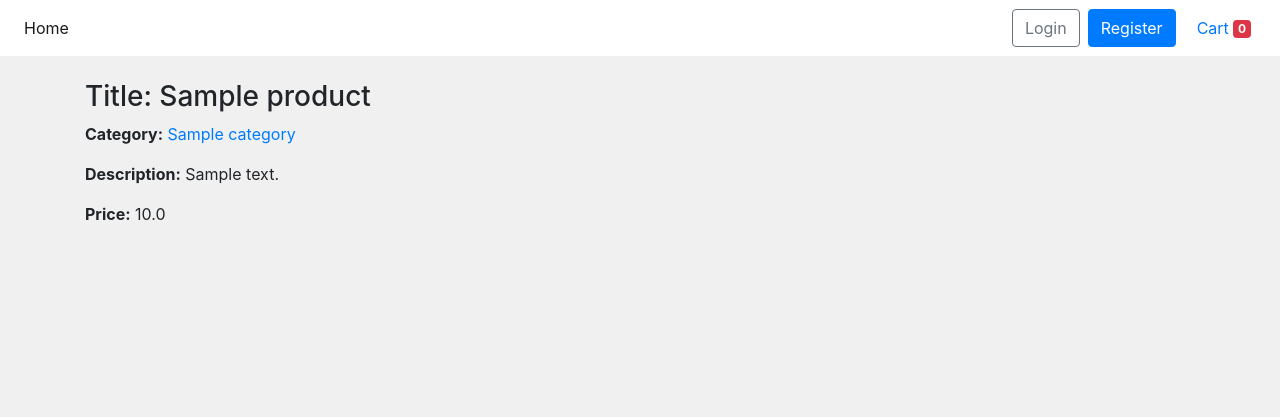
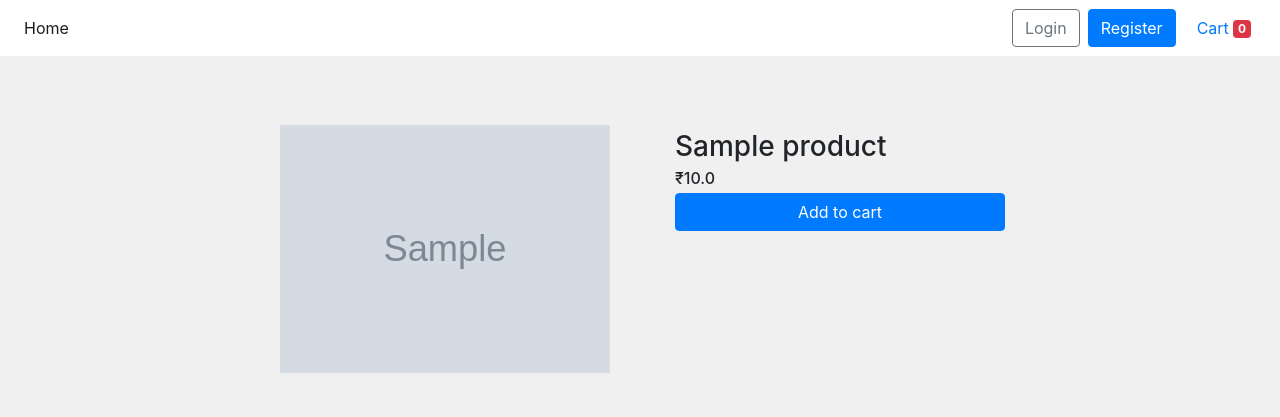
Before and after one commit to arihant-001/django-cart, a Django app: page /catalog/product/1/ in a window 1280 px wide. Shown: the top 417 px of the page. Run offline with Django 3.2, Linux system fonts and the light colour scheme; tables that the repository leaves empty hold one stand-in row (values such as "Sample post"); grey boxes marked "Sample" are stand-in pictures; data that the repository does not hold is empty; some libraries are stand-ins or nearby versions.

Commit message:
added product detail page

```diff
--- a/cart/templates/cart/cart_detail.html
+++ b/cart/templates/cart/cart_detail.html
@@ -35,9 +35,6 @@
                         </div>
                     </div>
                 </div>
-                <div class="col-4 col-md-2">
-                    <button class="btn btn-danger" type="button">Delete</button>
-                </div>
                 <div class="col-8 col-md-4 align-self-center text-right">
                     <strong class="my-auto">₹ {{ cart_item.get_total_price|floatformat:2 }}</strong>
                 </div>
--- a/catalog/static/css/styles.css
+++ b/catalog/static/css/styles.css
@@ -74,3 +74,7 @@ body {
 .order-list{
     margin-bottom: 10px;
 }
+
+.padding-30{
+    padding: 30px;
+}
--- a/catalog/templates/catalog/product_detail.html
+++ b/catalog/templates/catalog/product_detail.html
@@ -1,10 +1,21 @@
 {% extends "base.html" %}
 
 {% block content %}
-  <h3>Title: {{ product.name }}</h3>
-
-  <p><strong>Category:</strong> <a href="">{{ product.category }}</a></p>
-  <p><strong>Description:</strong> {{ product.description }}</p>
-  <p><strong>Price:</strong> {{ product.price }}</p>
+  <div class="row justify-content-md-center padding-30">
+        <div class="col-lg-4 margin-15">
+                <div>
+                    <img class="thumbnail" src="{{ product.image_url }}" width="100%">
+                </div>
+        </div>
+        <div class="col-lg-4 margin-15">
+            <div class="row">
+                <h3 class="col-lg-12 product-title text-truncate margin-5">{{ product.name }}</h3>
+                <h4 class="col-lg-12 product-price margin-5">₹{{ product.price }}</h4>
+                <div class="col-lg-12 margin-5">
+                    <button class="btn btn-primary btn-block add-to-cart" type="button" data-product-id="{{ product.id }}">Add to cart</button>
+                </div>
+            </div>
+        </div>
+    </div>
 
 {% endblock %}
```
